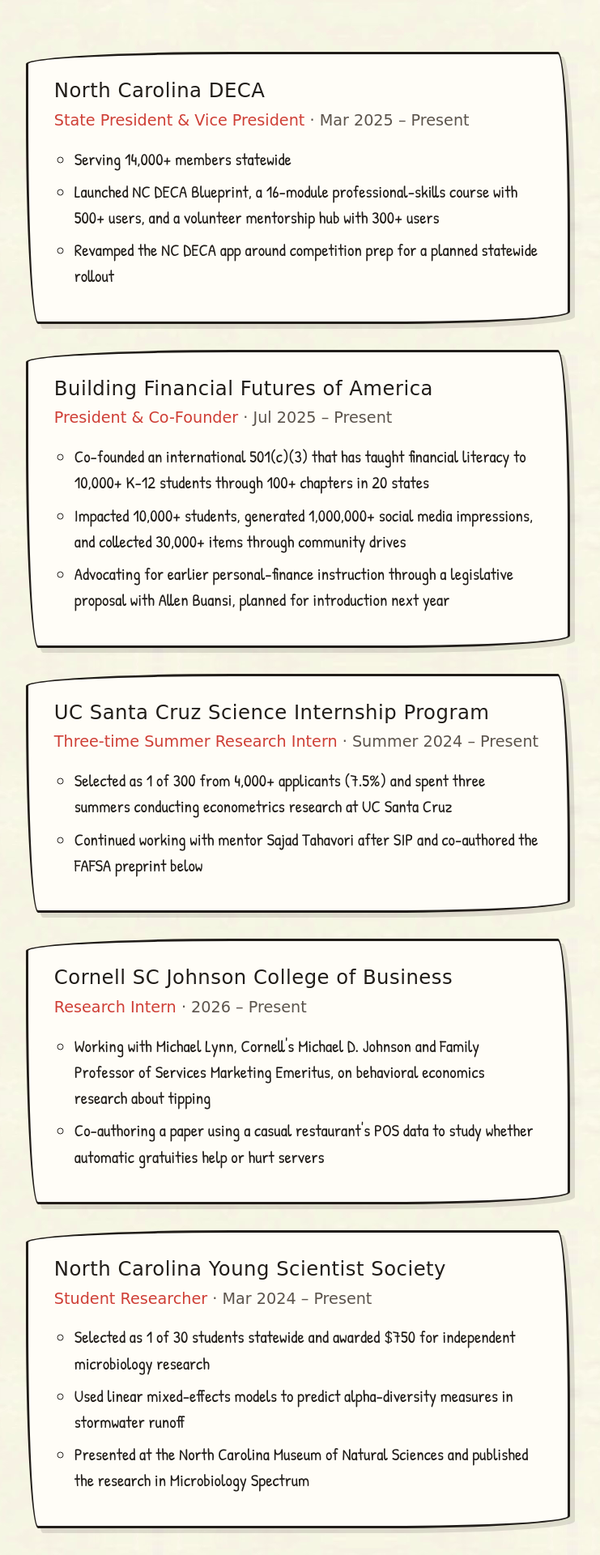
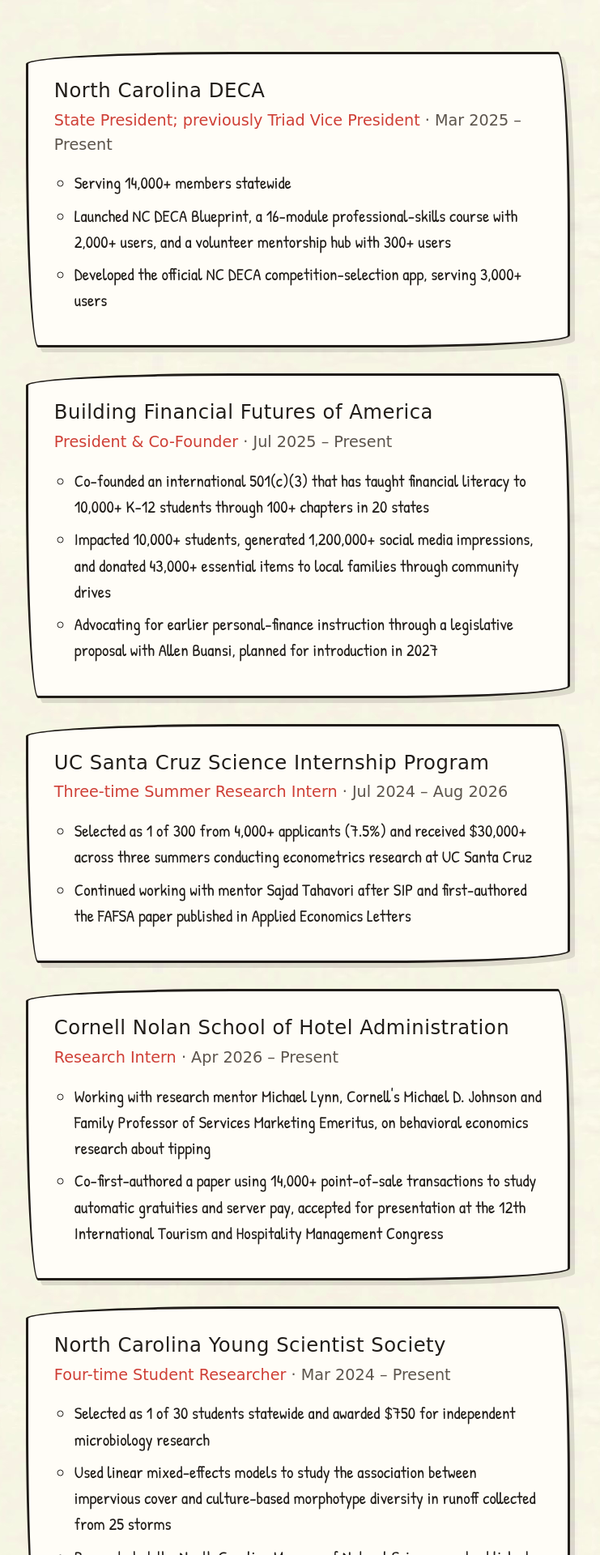
Before and after one commit to tobyhqin/tobyhqin.github.io, a React (Vite) app: page / in a window 1280 px wide. Shown: the part 4960-6880 px from the top of the page at 81% size, without its empty margins (61-802 px from the left). Built offline with nearby package versions, Linux system fonts and the light colour scheme; a web font is replaced by a local one.

Commit message:
docs: refresh portfolio facts and publications

```diff
--- a/src/data/content.ts
+++ b/src/data/content.ts
@@ -1,5 +1,5 @@
 // ALL site copy and links live here. Components render this — they never contain copy.
-// Source: Toby Qin - curated portfolio updates (2026-09-25).
+// Source: Toby Qin - approved Common App and resume refresh (2026-10-11).
 
 export type ExperienceItem = {
   org: string
@@ -37,12 +37,12 @@
 export const experience: ExperienceItem[] = [
   {
     org: 'North Carolina DECA',
-    role: 'State President & Vice President',
+    role: 'State President; previously Triad Vice President',
     period: 'Mar 2025 – Present',
     bullets: [
       'Serving 14,000+ members statewide',
-      'Launched NC DECA Blueprint, a 16-module professional-skills course with 500+ users, and a volunteer mentorship hub with 300+ users',
-      'Revamped the NC DECA app around competition prep for a planned statewide rollout',
+      'Launched NC DECA Blueprint, a 16-module professional-skills course with 2,000+ users, and a volunteer mentorship hub with 300+ users',
+      'Developed the official NC DECA competition-selection app, serving 3,000+ users',
     ],
   },
   {
@@ -51,36 +51,36 @@
     period: 'Jul 2025 – Present',
     bullets: [
       'Co-founded an international 501(c)(3) that has taught financial literacy to 10,000+ K-12 students through 100+ chapters in 20 states',
-      'Impacted 10,000+ students, generated 1,000,000+ social media impressions, and collected 30,000+ items through community drives',
-      'Advocating for earlier personal-finance instruction through a legislative proposal with Allen Buansi, planned for introduction next year',
+      'Impacted 10,000+ students, generated 1,200,000+ social media impressions, and donated 43,000+ essential items to local families through community drives',
+      'Advocating for earlier personal-finance instruction through a legislative proposal with Allen Buansi, planned for introduction in 2027',
     ],
   },
   {
     org: 'UC Santa Cruz Science Internship Program',
     role: 'Three-time Summer Research Intern',
-    period: 'Summer 2024 – Present',
+    period: 'Jul 2024 – Aug 2026',
     bullets: [
-      'Selected as 1 of 300 from 4,000+ applicants (7.5%) and spent three summers conducting econometrics research at UC Santa Cruz',
-      'Continued working with mentor Sajad Tahavori after SIP and co-authored the FAFSA preprint below',
+      'Selected as 1 of 300 from 4,000+ applicants (7.5%) and received $30,000+ across three summers conducting econometrics research at UC Santa Cruz',
+      'Continued working with mentor Sajad Tahavori after SIP and first-authored the FAFSA paper published in Applied Economics Letters',
     ],
   },
   {
-    org: 'Cornell SC Johnson College of Business',
+    org: 'Cornell Nolan School of Hotel Administration',
     role: 'Research Intern',
-    period: '2026 – Present',
+    period: 'Apr 2026 – Present',
     bullets: [
-      "Working with Michael Lynn, Cornell's Michael D. Johnson and Family Professor of Services Marketing Emeritus, on behavioral economics research about tipping",
-      "Co-authoring a paper using a casual restaurant's POS data to study whether automatic gratuities help or hurt servers",
+      "Working with research mentor Michael Lynn, Cornell's Michael D. Johnson and Family Professor of Services Marketing Emeritus, on behavioral economics research about tipping",
+      'Co-first-authored a paper using 14,000+ point-of-sale transactions to study automatic gratuities and server pay, accepted for presentation at the 12th International Tourism and Hospitality Management Congress',
     ],
   },
   {
     org: 'North Carolina Young Scientist Society',
-    role: 'Student Researcher',
+    role: 'Four-time Student Researcher',
     period: 'Mar 2024 – Present',
     bullets: [
       'Selected as 1 of 30 students statewide and awarded $750 for independent microbiology research',
-      'Used linear mixed-effects models to predict alpha-diversity measures in stormwater runoff',
-      'Presented at the North Carolina Museum of Natural Sciences and published the research in Microbiology Spectrum',
+      'Used linear mixed-effects models to study the association between impervious cover and culture-based morphotype diversity in runoff collected from 25 storms',
+      'Presented at the North Carolina Museum of Natural Sciences and published the sole-author research in Microbiology Spectrum',
     ],
   },
 ]
@@ -91,31 +91,32 @@
     kind: 'paper',
     description:
       'With Sajad Tahavori, I examine whether universal FAFSA-completion mandates lead more students to claim financial aid, not just submit the form.',
-    venue: 'Preprint, SSRN (2026) · Accepted for presentation at the 1st International Conference on Social Sciences',
-    paperUrl: 'https://ssrn.com/abstract=7046179',
+    venue: 'Published in Applied Economics Letters (2026), advance online publication · Accepted for presentation at the 1st International Conference on Social Sciences',
+    paperUrl: 'https://doi.org/10.1080/13504851.2026.2745637',
   },
   {
     title:
       'Does automatic gratuity help or hurt servers? An examination of a casual restaurant’s POS data',
     kind: 'paper',
     description:
-      'With Michael Lynn, Cornell’s Michael D. Johnson and Family Professor of Services Marketing Emeritus, I use a casual restaurant’s point-of-sale data to test how automatic gratuities affect server earnings.',
-    venue: 'Working paper, Cornell SC Johnson College of Business · Accepted for presentation at the 12th International Tourism and Hospitality Management Congress',
+      'With Vrund Gurjar and research mentor Michael Lynn, I use 14,000+ point-of-sale transactions from a casual restaurant to study how automatic gratuities affect tipping and server pay.',
+    venue: 'Co-first-author preprint, SocArXiv (2026) · Accepted for presentation at the 12th International Tourism and Hospitality Management Congress',
+    paperUrl: 'https://doi.org/10.31235/osf.io/d2k4z_v1',
   },
   {
     title: 'Rounding and the Bill-Size Gradient in Restaurant Tipping',
     kind: 'paper',
     description:
       'First-author paper examining how rounding relates to the bill-size gradient in restaurant tipping.',
-    venue: 'Journal of Economic and Social Dynamics, under review · Preprint available',
-    paperUrl: 'https://doi.org/10.31235/osf.io/xvfde_v1',
+    venue: 'Published in Journal of Economics and Social Dynamics (2026)',
+    paperUrl: 'https://doi.org/10.63721/26JESD0172',
   },
   {
-    title: 'Stormwater microbiome modeling',
+    title: 'Impervious cover is associated with culture-based morphotype diversity in urban stormwater runoff',
     kind: 'paper',
     description:
-      'I use linear mixed-effects models to predict alpha-diversity measures in stormwater runoff.',
-    venue: 'Published in Microbiology Spectrum',
+      'Sole-author paper examining the association between impervious cover and culture-based morphotype diversity in urban stormwater runoff.',
+    venue: 'Published in Microbiology Spectrum (2026), advance online publication',
     paperUrl: 'https://doi.org/10.1128/spectrum.04051-25',
   },
   {
```
Also changed, not shown: 1 other file (tests, documents, lock files or other folders).
